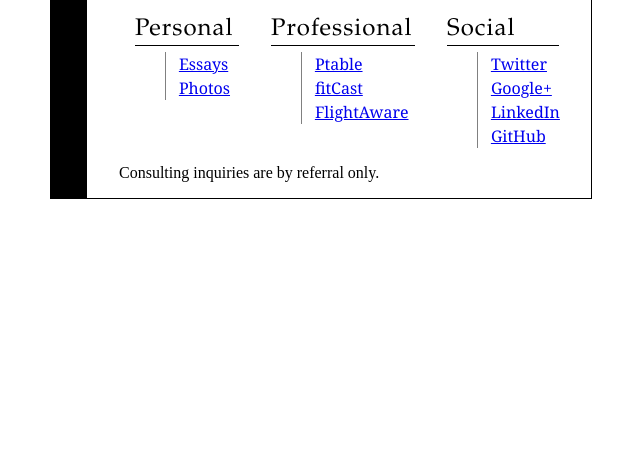
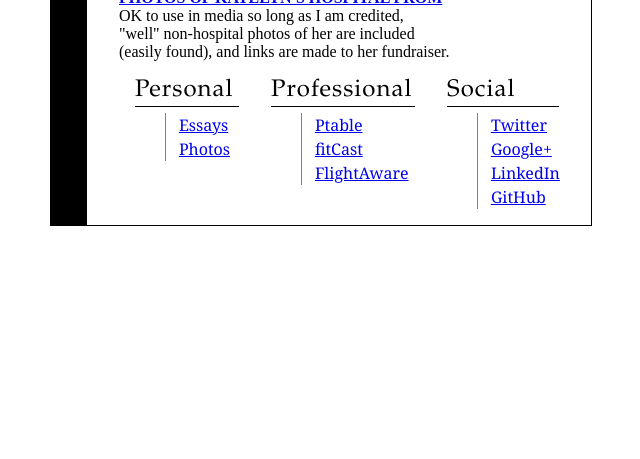
Before and after one commit to Dayah/dayah.com, a plain HTML site: page index.html in a window 1280 px wide. Shown: the part 349-808 px from the top of the page, without its empty margins (317-957 px from the left). Drawn offline with Linux system fonts and the light colour scheme.

Commit message:
Katelyn photo info.

```diff
--- a/index.html
+++ b/index.html
@@ -25,6 +25,7 @@
 <!--  <img src="dayah-icon.jpg"> -->
   <h1><a href="mailto:&#109;&#105;&#099;&#104;&#097;&#101;&#108;&#064;&#100;&#097;&#121;&#097;&#104;&#046;&#099;&#111;&#109;">Michael<span>&#064;</span>Dayah<span>&#046;&#099;&#111;&#109;</span></a></h1>
 
+<p><b><a href="http://photos.dayah.com/fundraisers/katelynprom">PHOTOS OF KATELYN'S HOSPITAL PROM</a></b><bR> OK to use in media so long as I am credited,<br>"well" non-hospital photos of her are included<br>(easily found), and links are made to her fundraiser.</p>
   <dl style="width: 6.5em;">
    <dt>Personal</dt>
    <dd><a href="http://essays.dayah.com/">Essays</a></dd>
@@ -46,7 +47,7 @@
    <dd><a href="https://github.com/lucent">GitHub</a></dd>
   </dl>
 
-  <p>Consulting inquiries are by referral only.</p>
+  <!--<p>Consulting inquiries are by referral only.</p>-->
  </div>
  <span></span>
  </body>
```
